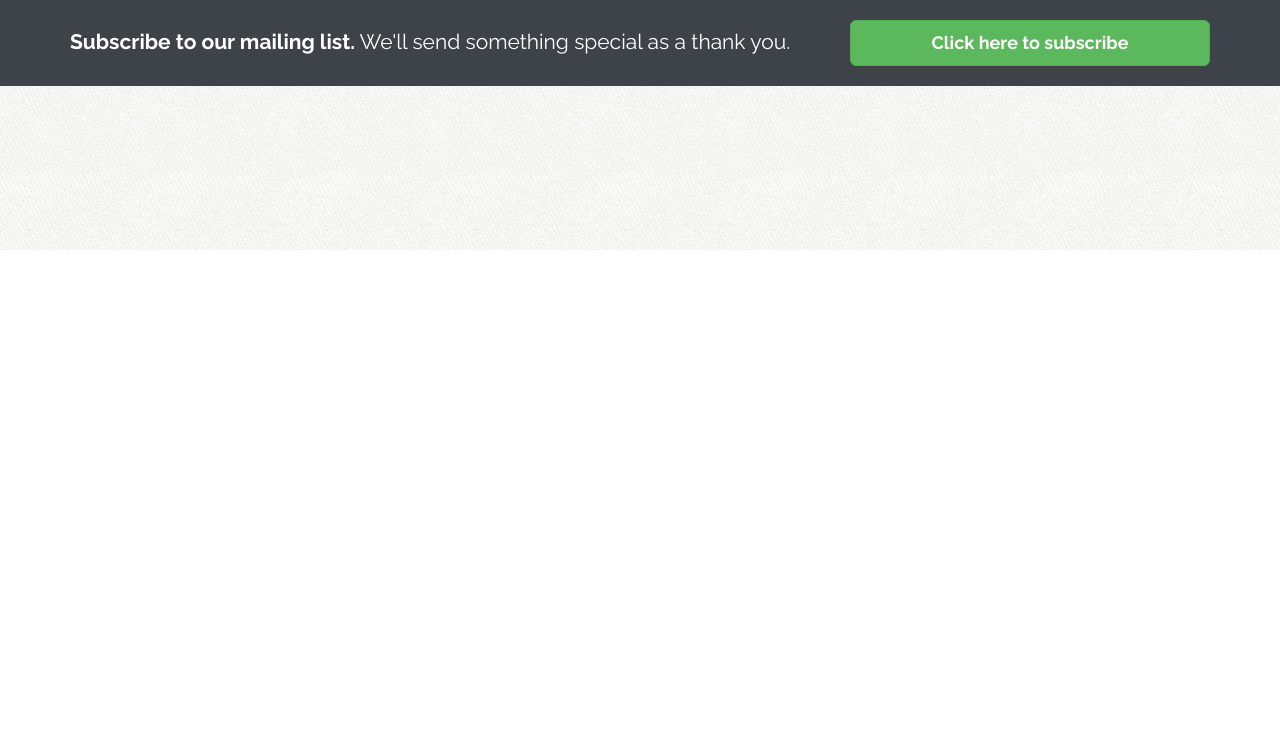
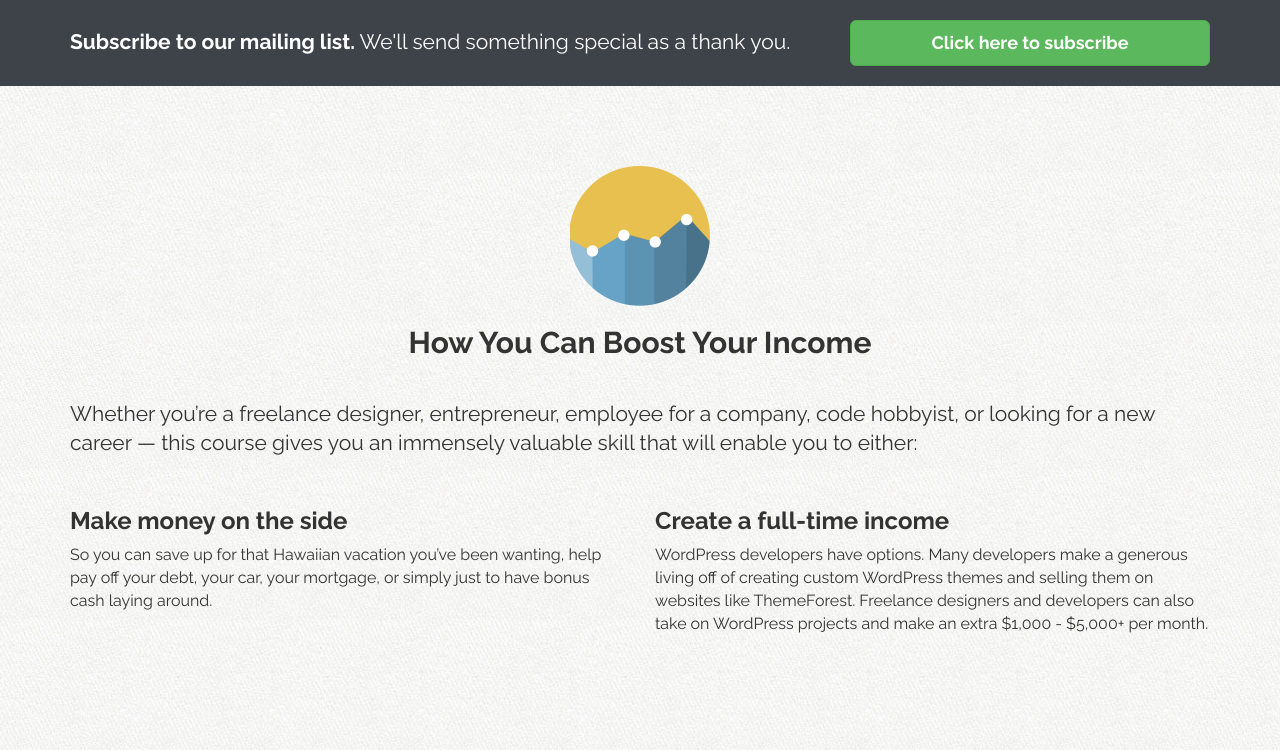
Before and after one commit to massimobiagioli/btw, a plain HTML site: page index.html in a window 1280 px wide. Shown: the part 550-1300 px from the top of the page. Before the commit the page ends 800 px from the top, so only its background shows below. Drawn offline with nearby package versions, Linux system fonts and the light colour scheme.

Commit message:
boost-income section

```diff
--- a/assets/css/custom.css
+++ b/assets/css/custom.css
@@ -145,6 +145,26 @@ a.btn {
 
 /* ==== LAYOUT ==== */
 
+section {
+    padding: 80px 0;
+}
+
+.section-header {
+    text-align: center;
+}
+
+section h2 {
+    margin: 20px 0 40px;
+}
+
+section h3 {
+    margin: 30px 0 10px;
+}
+
+section.main-content {
+    padding: 40px 0;
+}
+
 #optin {
     background: #3e4249;
     padding: 20px 0;
--- a/index.html
+++ b/index.html
@@ -144,9 +144,35 @@
     <!-- #optin -->
 
     <!-- BOOST YOUR INCOME -->
-    <section>
+    <section id="boost-income">
+        <div class="container">
 
+            <div class="section-header">
+                <img src="assets/img/icon-boost.png" alt="Chart">
+                <h2>How You Can Boost Your Income</h2>
+            </div>
+            <!-- section-header -->
+
+            <p class="lead">Whether you&rsquo;re a freelance designer, entrepreneur, employee for a company, code hobbyist, or looking for a new career &mdash; this course gives you an immensely valuable skill that will enable you to either:</p>
+            <div class="row">
+                <div class="col-sm-6">
+                    <h3>Make money on the side</h3>
+                    <p>So you can save up for that Hawaiian vacation you&rsquo;ve been wanting, help pay off your debt, your car, your mortgage, or simply just to have bonus cash laying around.</p>
+                </div>
+                <!-- end col -->
+
+                <div class="col-sm-6">
+                    <h3>Create a full-time income</h3>
+                    <p>WordPress developers have options. Many developers make a generous living off of creating custom WordPress themes and selling them on websites like ThemeForest. Freelance designers and developers can also take on WordPress projects and make an extra $1,000 - $5,000+ per month.</p>
+                </div>
+                <!-- end col -->
+            </div>
+            <!-- row -->
+
+        </div>
+        <!-- container -->
     </section>
+    <!-- #boost-income -->
 
     <!-- WHO BENEFITS -->
     <section>
```
